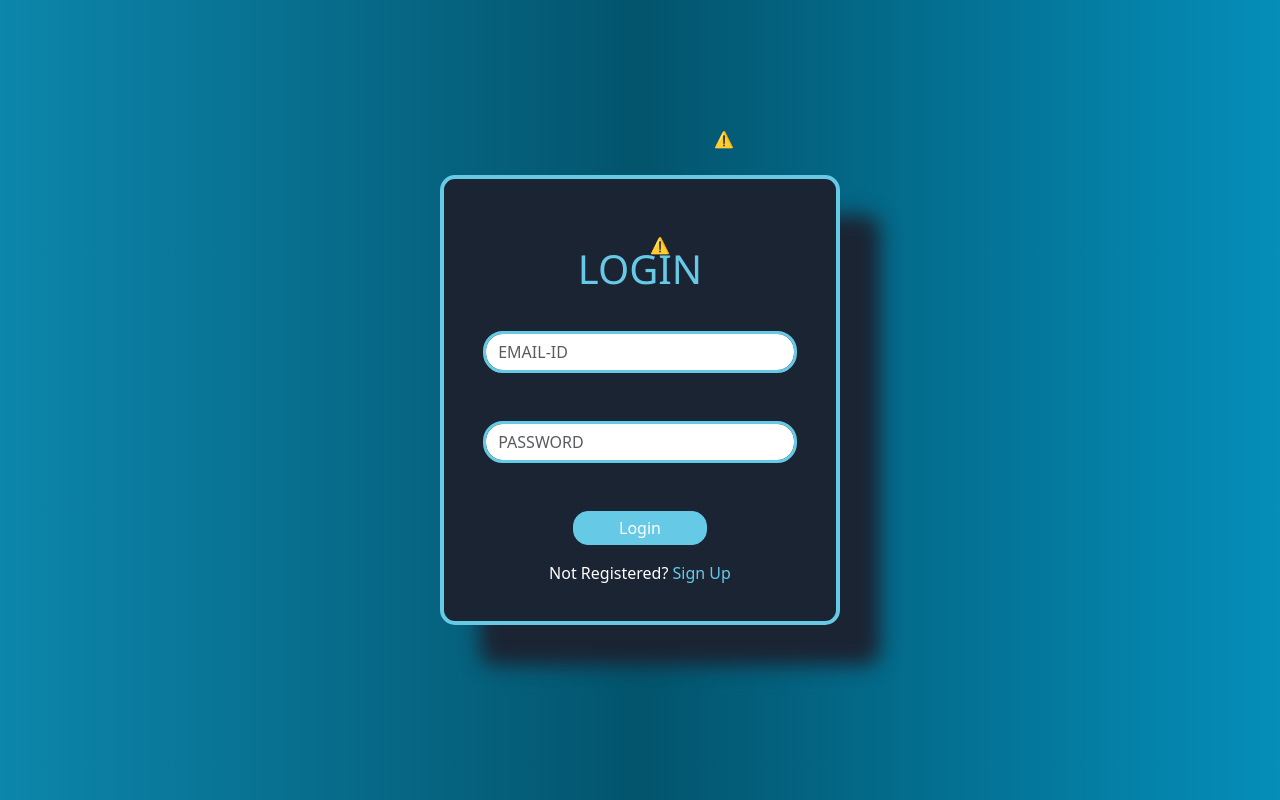
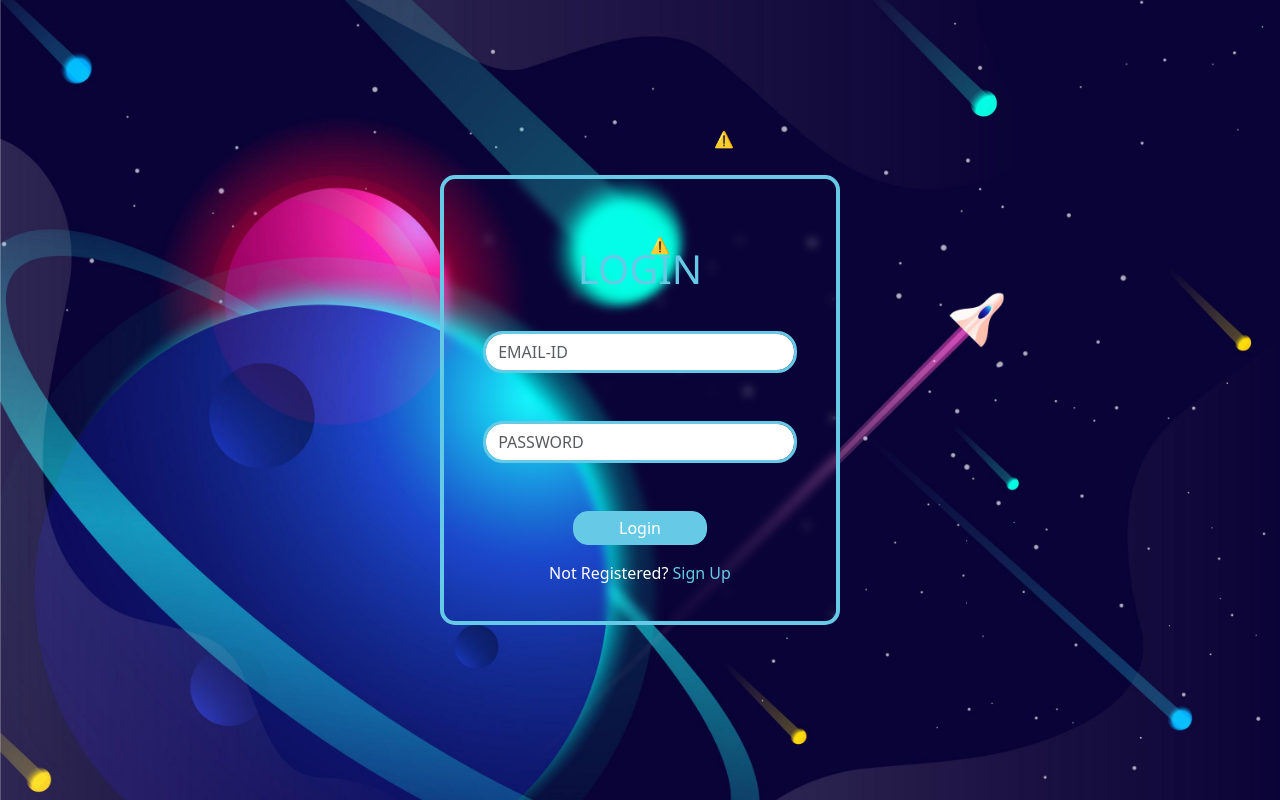
Before and after one commit to logggesh/infinity, a PHP site: page /login.php in a window 1280 px wide. Run offline with PHP 8.4, Linux system fonts and the light colour scheme.

Commit message:
Add files via upload

```diff
--- a/login.css
+++ b/login.css
@@ -1,14 +1,16 @@
 .back{
     height: 450px;
     width: 400px;
-    background-color: #1b2433 !important;
+    backdrop-filter: blur(5px);
     border-radius: 15px !important;
     border: solid 4px #66CAE7;
     position: relative;
-    box-shadow: 40px 40px 20px #1b2433;
 }
 body{
-    background:linear-gradient(to right,#0c86ab,#03546d,#058eb9)
+    background-image: url('logo/background4.jpg');
+    background-size: cover;
+    background-position: center;
+    background-repeat: no-repeat;
 }
 .login-txt{
     text-align: center;
```
Also changed, not shown: sign.php (+6 -6 lines).
